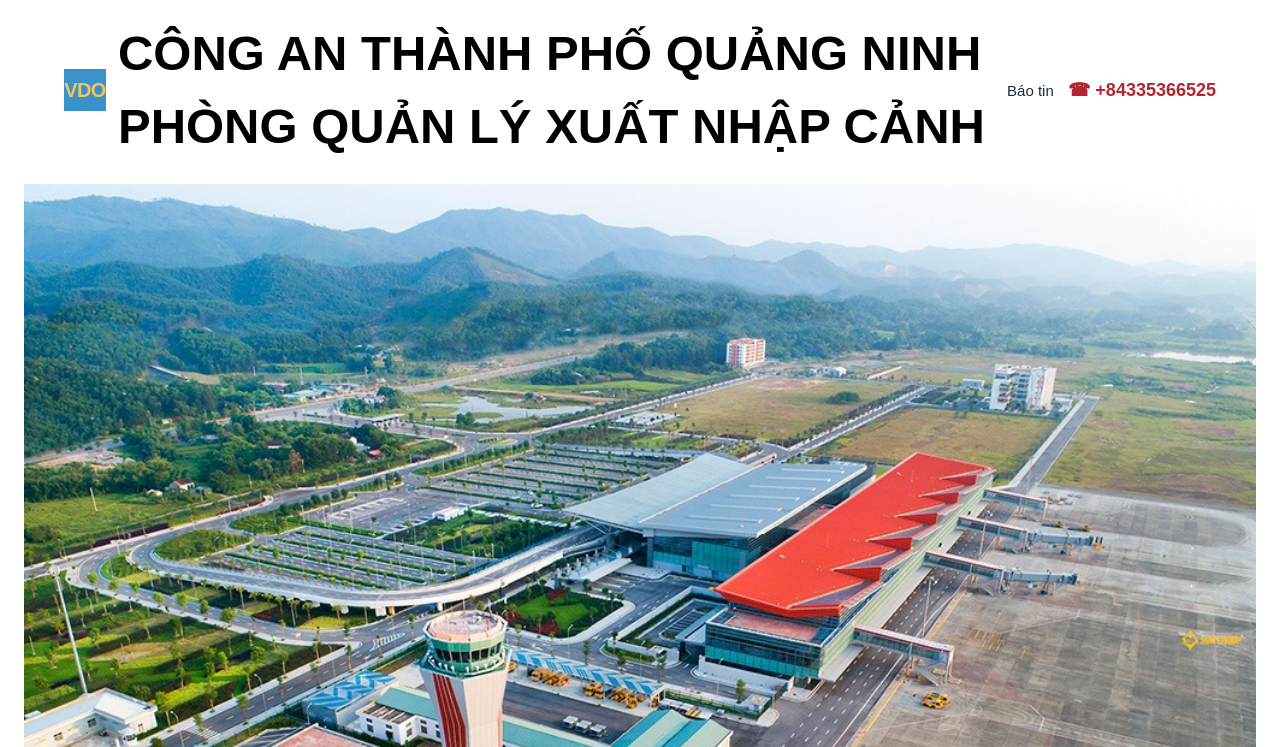
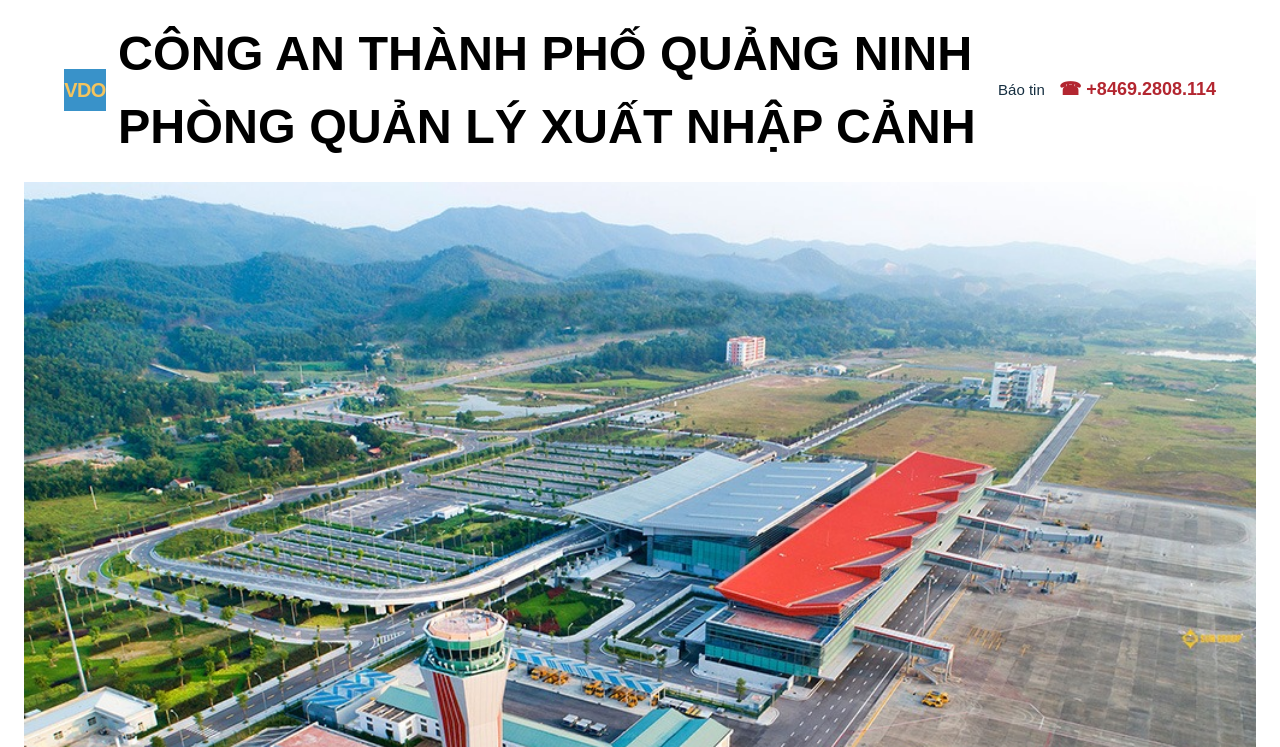
Before and after one commit to cackvdia-max/antoanbay-vandon, a plain HTML site: page vi.html in a window 1280 px wide. Shown: the part 53-800 px from the top of the page. Drawn offline with Linux system fonts and the light colour scheme.

Commit message:
Update vi.html

```diff
--- a/vi.html
+++ b/vi.html
@@ -23,7 +23,7 @@
       <span class="brand-mark">VDO</span>
       <span class="agency-name">CÔNG AN THÀNH PHỐ QUẢNG NINH<small>PHÒNG QUẢN LÝ XUẤT NHẬP CẢNH</small></span>
     </a>
-    <a class="header-phone" href="tel:+84335366525">Báo tin <strong><span class="contact-icon" aria-hidden="true">☎&#xfe0e;</span> +84335366525</strong></a>
+    <a class="header-phone" href="tel:+8469.2808.114">Báo tin <strong><span class="contact-icon" aria-hidden="true">☎&#xfe0e;</span> +8469.2808.114</strong></a>
   </header>
   <main>
     <div class="hero-banner hero-banner-full">
@@ -249,7 +249,7 @@
                     <figure class="airport-photo"><img class="section-photo" src="vandon-aircraft-2.jpg" alt="Khu nhận hành lý tại nhà ga Vân Đồn" width="1600" height="1067" loading="lazy"><figcaption>Khu nhận hành lý tại nhà ga Vân Đồn.</figcaption></figure>
                     <p>Khi phát hiện UAV, flycam, drone hoặc vật thể bay bất thường hướng về khu vực Cảng hàng không quốc tế Vân Đồn, đề nghị người dân kịp thời báo tin cho cơ quan chức năng; không tự ý tiếp cận, truy đuổi hoặc can thiệp.</p>
                     <h3 class="agency-contact">BẢO ĐẢM AN NINH HÀNG KHÔNG — CẢNG HKQT VÂN ĐỒN</h3>
-                    <a class="phone" href="tel:+84335366525"><span class="contact-number"><span class="contact-icon" aria-hidden="true">☎&#xfe0e;</span> +84335366525</span> <span>↗</span></a>
+                    <a class="phone" href="tel:+8469.2808.114"><span class="contact-number"><span class="contact-icon" aria-hidden="true">☎&#xfe0e;</span> +8469.2808.114</span> <span>↗</span></a>
                     <p>Hoặc cơ quan Công an nơi gần nhất, Công an thành phố Quảng Ninh, lực lượng chức năng tại Cảng.</p>
                     <h3>KHI BÁO TIN, NẾU CÓ THỂ HÃY CUNG CẤP</h3>
                     <ul>
@@ -293,7 +293,7 @@
     <a href="https://cambay.mod.gov.vn/" target="_blank" rel="noopener">Tra cứu bản đồ
       <svg class="map-search-icon" xmlns="http://www.w3.org/2000/svg" viewBox="0 0 24 24" width="18" height="18" fill="none" stroke="currentColor" stroke-width="2" stroke-linecap="round" aria-hidden="true"><circle cx="10.5" cy="10.5" r="6.5"/><path d="m16 16 5 5"/></svg>
     </a>
-    <a href="tel:+84335366525">Gọi báo tin</a>
+    <a href="tel:+8469.2808.114">Gọi báo tin</a>
   </div>
 </body>
 </html>
```
